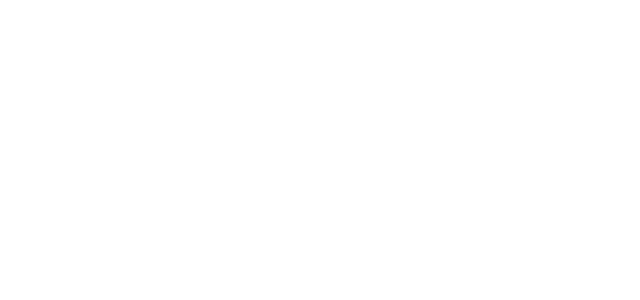
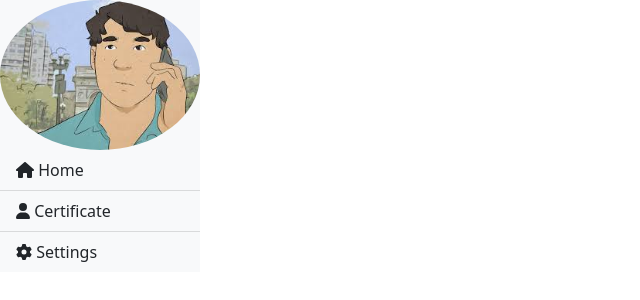
Before and after one commit to ajierizaldi/ojt-dans, a React (Create React App) app in the folder frontend/: page /certificate/1 in a window 1280 px wide. Before the commit this address had no page. Shown: the top 300 px of the page, without its empty margins (0-640 px from the left). Built offline with nearby package versions, Linux system fonts and the light colour scheme.

Commit message:
update dashboard, sidebar, and add Button folder

```diff
--- a/frontend/package.json
+++ b/frontend/package.json
@@ -9,7 +9,7 @@
     "@testing-library/jest-dom": "^5.16.5",
     "@testing-library/react": "^13.4.0",
     "@testing-library/user-event": "^13.5.0",
-    "axios": "^1.2.6",
+    "axios": "^1.3.1",
     "bootstrap": "^5.2.3",
     "react": "^18.2.0",
     "react-dom": "^18.2.0",
--- a/frontend/src/App.js
+++ b/frontend/src/App.js
@@ -2,6 +2,7 @@ import { Routes, Route } from "react-router-dom";
 
 import Login from "./components/pages/Login";
 import Dashboard from "./components/pages/Dashboard";
+import CertificateContainer from "./components/pages/certificate/CertificateContainer";
 
 function App() {
   return (
@@ -9,6 +10,7 @@ function App() {
       <Routes>
         <Route path="/" element={<Login />} />
         <Route path="/dashboard/:uid" element={<Dashboard />} />
+        <Route path="/certificate/:uid" element={<CertificateContainer />} />
       </Routes>
     </div>
   );
--- a/frontend/src/components/pages/Dashboard.jsx
+++ b/frontend/src/components/pages/Dashboard.jsx
@@ -34,10 +34,11 @@ const Dashboard = () => {
                                 <div className="col-md-6">
                                     <h3>Daftar Mahasiswa</h3>
                                     {/* fetch data dari json */}
+                                    <div className="d-flex justify-content-start mt-5">
                                         {
                                             RegisteredStudentList.map((item, index) => {
                                                 return (
-                                                <div className="card">
+                                                    <div className="card p-2" style={{ width: '120px' }}>
                                                         <div className="card-body">
                                                             <div key={index}>
                                                                 <p>{item.nik}</p>
@@ -62,6 +63,7 @@ const Dashboard = () => {
                                                 )
                                             })}
                                     </div>
+                                </div>
                                 <div className="col-md-6">
                                     {/* preview data */}
                                     <h3>Preview</h3>
--- a/frontend/src/components/pages/certificate/CertificateContainer.jsx
+++ b/frontend/src/components/pages/certificate/CertificateContainer.jsx
@@ -1,6 +1,17 @@
 import React from 'react';
-
+import Sidebar from '../../partials/Sidebar';
 
 const CertificateContainer = () => {
+    return (
+        <div>
+            <div className="row">
+                <div className="col-md-3">
+                    <Sidebar />
+                </div>
+                <div className="col-md-9"></div>
+            </div>
+        </div>
+    )
+}
 
-}
+export default CertificateContainer;
--- a/frontend/src/components/partials/Sidebar.jsx
+++ b/frontend/src/components/partials/Sidebar.jsx
@@ -23,8 +23,8 @@ const Sidebar = () => {
                     <Link to='/dashboard/:uid' className="list-group-item list-group-item-action bg-light">
                         <FontAwesomeIcon icon={faHome} /> Home
                     </Link>
-                    <Link to="/profile" className="list-group-item list-group-item-action bg-light">
-                        <FontAwesomeIcon icon={faUser} /> Profile
+                    <Link to="/certificate/:uid" className="list-group-item list-group-item-action bg-light">
+                        <FontAwesomeIcon icon={faUser} /> Certificate
                     </Link>
                     <Link to="/settings" className="list-group-item list-group-item-action bg-light">
                         <FontAwesomeIcon icon={faCog} /> Settings
--- /dev/null
+++ b/frontend/src/components/partials/assets/Button/Button.jsx
@@ -0,0 +1 @@
+import '/Button.css';
```
Also changed, not shown: frontend/src/components/data/Mahasiswa.jsx (deleted, +0 -58 lines), frontend/src/components/pages/certificate/WillUnMount.jsx (added), frontend/src/components/partials/assets/Button/Button.css (added), 2 other files (tests, documents, lock files or other folders). Lines whose indentation alone changed are shown as unchanged.
